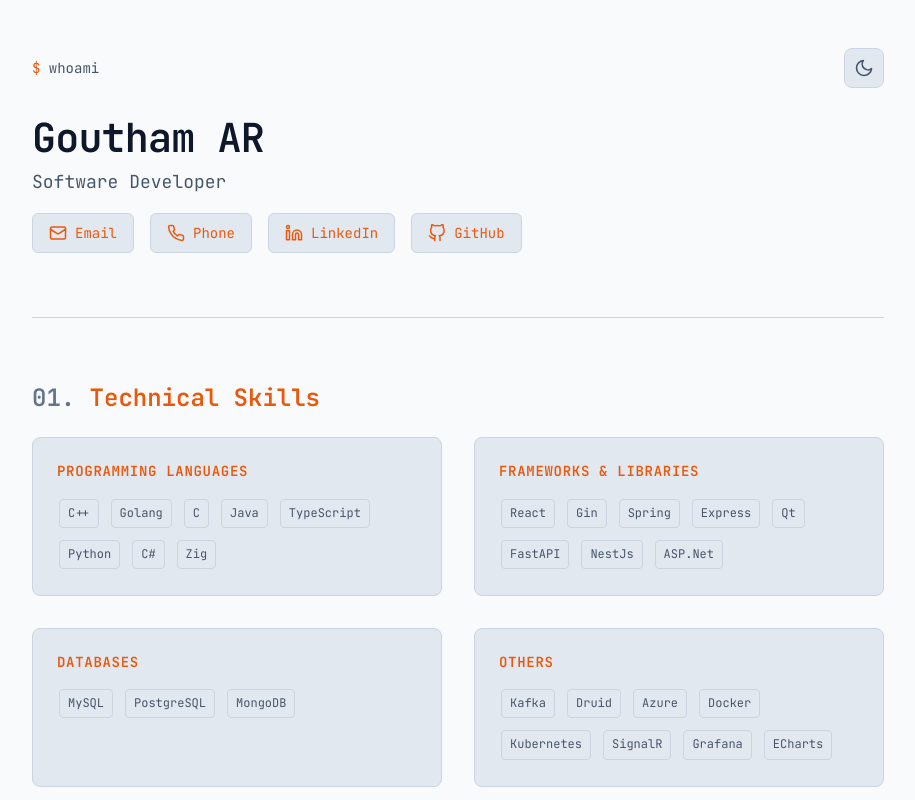
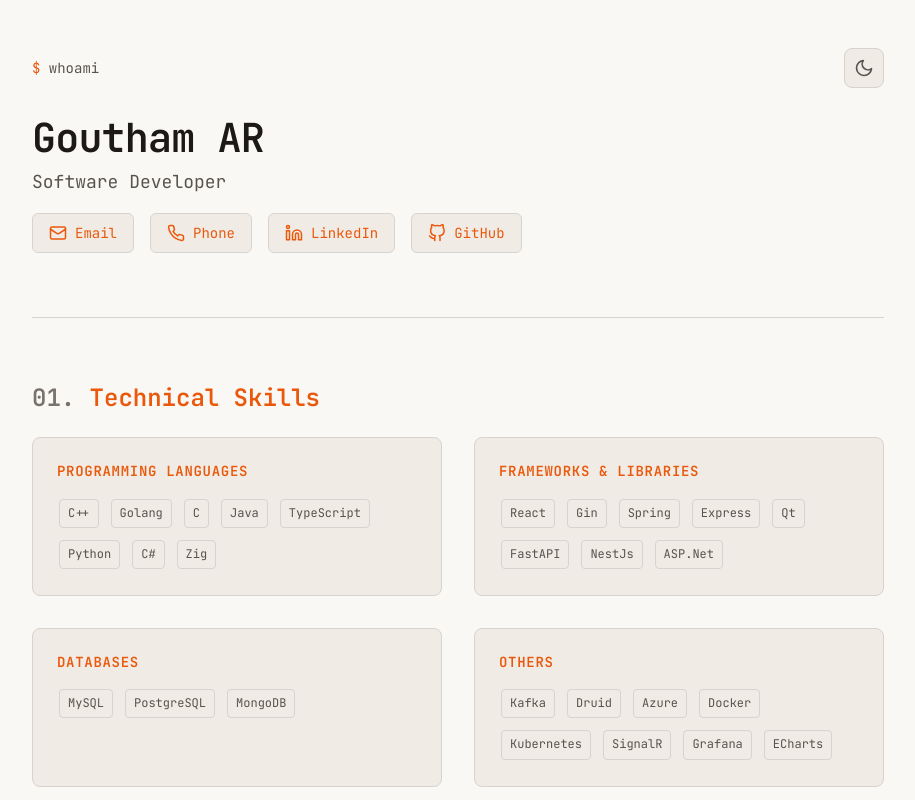
Before and after one commit to Goutham-AR/goutham-AR.github.io, a React (Vite) app: page / in a window 1280 px wide. Shown: the top 800 px of the page, without its empty margins (182-1097 px from the left). Built offline with nearby package versions, Linux system fonts and the light colour scheme.

Commit message:
fix: update light mode color variables for better contrast

```diff
--- a/src/index.css
+++ b/src/index.css
@@ -42,15 +42,15 @@
 
 /* Light Mode */
 :root[data-theme="light"] {
-  --bg-primary: #f8fafc;
-  --bg-secondary: #e2e8f0;
-  --bg-tertiary: #cbd5e1;
-  --text-primary: #0f172a;
-  --text-secondary: #475569;
-  --text-muted: #64748b;
+  --bg-primary: #faf8f5;
+  --bg-secondary: #f0ebe4;
+  --bg-tertiary: #e5dfd6;
+  --text-primary: #1c1917;
+  --text-secondary: #57534e;
+  --text-muted: #78716c;
   --accent: #ea580c;
   --accent-hover: #c2410c;
-  --border: #cbd5e1;
+  --border: #d6d3d1;
   color-scheme: light;
 }
 
```
